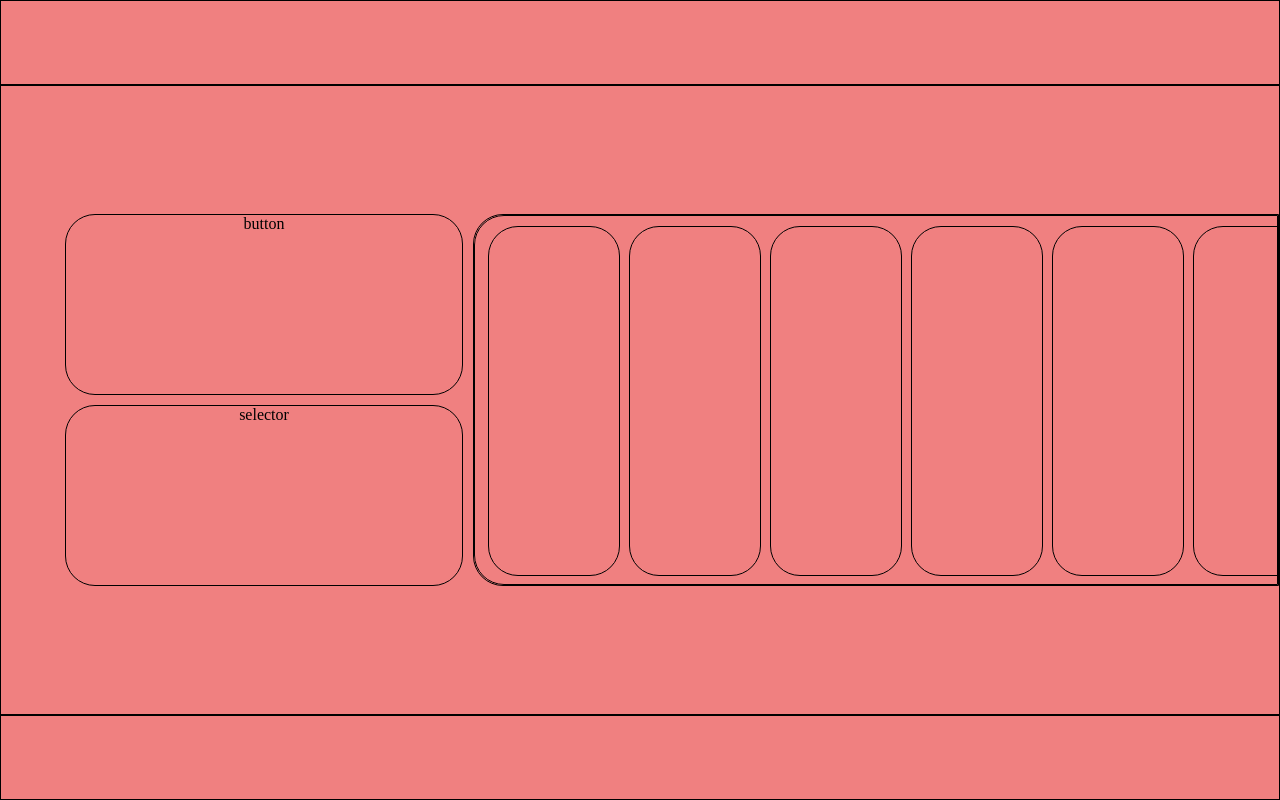
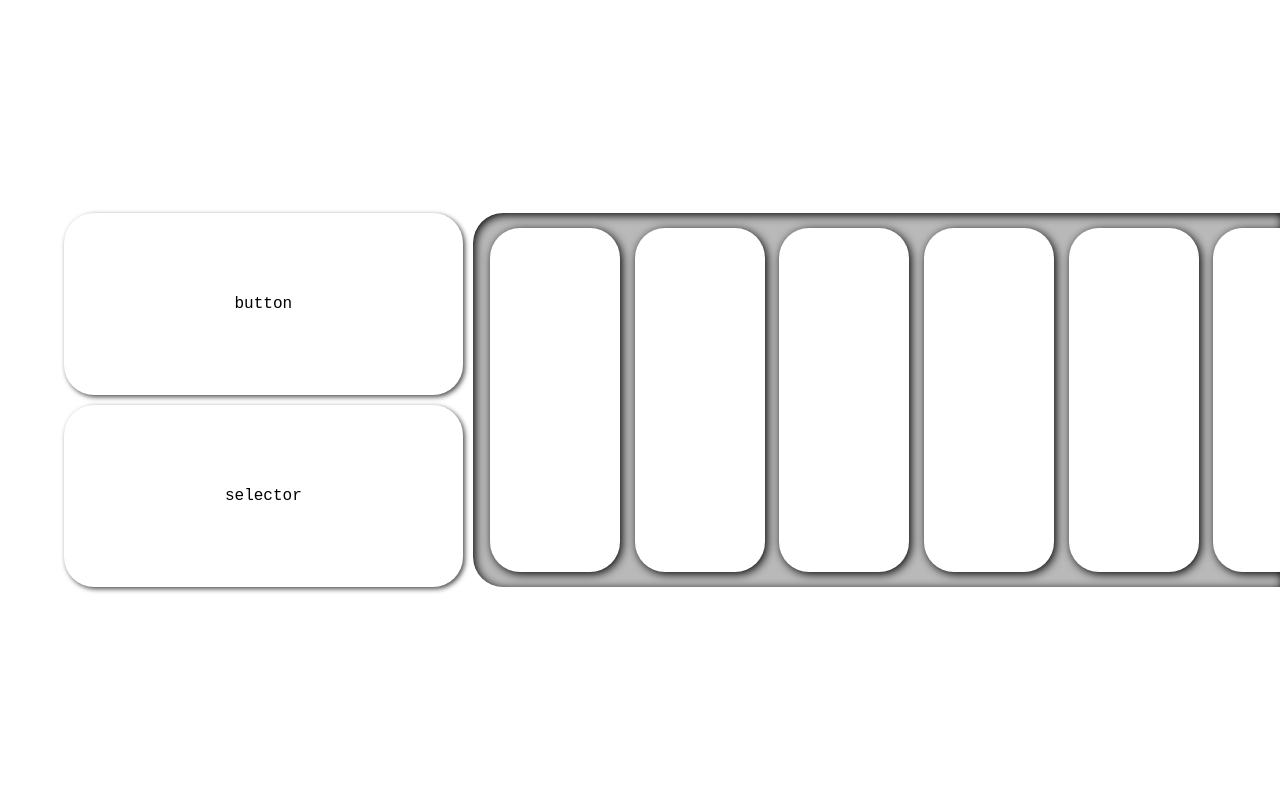
Before and after one commit to iam-naveen/projects, a plain HTML site: page Online Class Schedule/Schedule.html in a window 1280 px wide. Drawn offline with Linux system fonts and the light colour scheme.

Commit message:
styling changes

```diff
--- a/Online Class Schedule/Schedule.css
+++ b/Online Class Schedule/Schedule.css
@@ -1,5 +1,6 @@
 body{
     margin: 0;
+    font-family: 'Courier New', Courier, monospace;
 }
 
 .container{
@@ -7,7 +8,7 @@ body{
     width: 100vw;
     height: 100vh;
     box-sizing: border-box;
-    background-color:lightcoral;
+    background-color:white;
 
     display: grid;
 
@@ -15,9 +16,9 @@ body{
 
 }
 
-.container div{
-    border: 1px solid black;
-}
+/* .container div{
+    border: 2px solid black;
+} */
 
 .content{
     padding: 0 0 0 5vw;
@@ -36,19 +37,28 @@ body{
     grid-row-start: 3;
     grid-row-end: 6;
 
+    display: flex;
+    align-items: center;
+    justify-content: center;
     border-radius: 30px;
-    text-align: center;
+    box-shadow: 2px 2px 5px rgb(78, 78, 78);
 }
 
-.selector{
+.selector-button{
     grid-column-start: 1;
     grid-column-end: 3;
 
     grid-row-start: 6;
     grid-row-end: 9;
 
+    display: flex;
+    align-items: center;
+    justify-content: center;
     border-radius: 30px;
-    text-align: center;
+    box-shadow: 2px 2px 5px rgb(78, 78, 78)
+}
+#selector{
+    display: none;
 }
 
 .table{
@@ -62,12 +72,15 @@ body{
 
     border-radius: 30px 0 0 30px;
     overflow: clip;
+    background-color: rgb(185, 185, 185);
 }
 
 .sub-holder{
 
     border-radius: 30px 0 0 30px;
-    padding: 10px 10px;
+    border: none;
+    box-shadow: inset 2px 2px 10px black;
+    padding: 15px 15px;
 
     display: block;
     white-space: nowrap;
@@ -85,10 +98,10 @@ body{
    display: none;
 }
 .sub-holder::-webkit-scrollbar-track{
-    background-color: rgb(252, 181, 181);
+    background-color: rgb(241, 241, 241);
 }
 .sub-holder::-webkit-scrollbar-thumb {
-    background: rgb(202, 75, 75);
+    background: rgb(83, 83, 83);
     border-radius: 10px;
   }
 
@@ -99,4 +112,6 @@ body{
     margin: 0 2.5px;
 
     display: inline-block;
+    background-color: white;
+    box-shadow: 2px 2px 10px black;
 }
--- a/Online Class Schedule/Schedule.html
+++ b/Online Class Schedule/Schedule.html
@@ -19,7 +19,10 @@
         <div class="header"></div>
         <div class="content">
             <div class="button">button</div>
-            <div class="selector">selector</div>
+            <div class="selector-button">
+                selector
+                <select name="day-selection" id="selector"></select>
+            </div>
             <div class="table">
                 <div class="sub-holder">
                     <div class="sub"></div>
```
